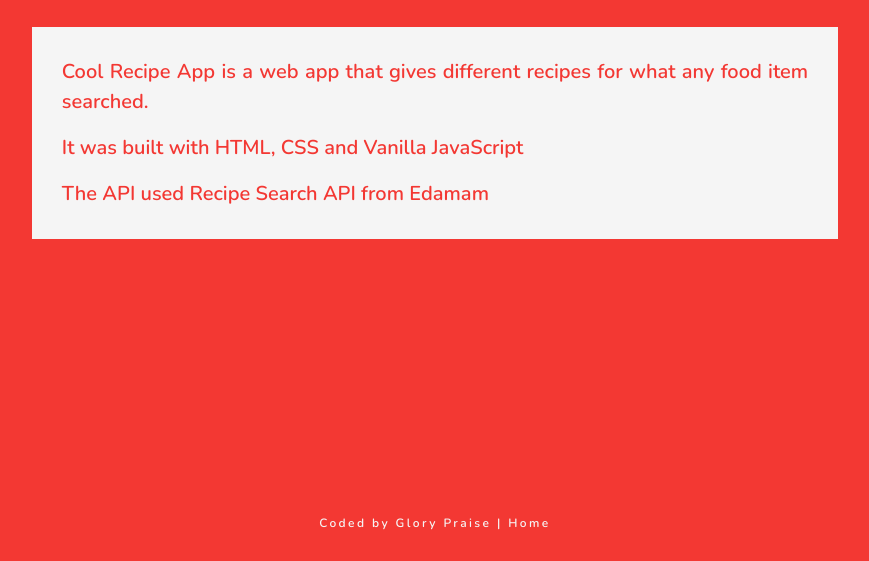
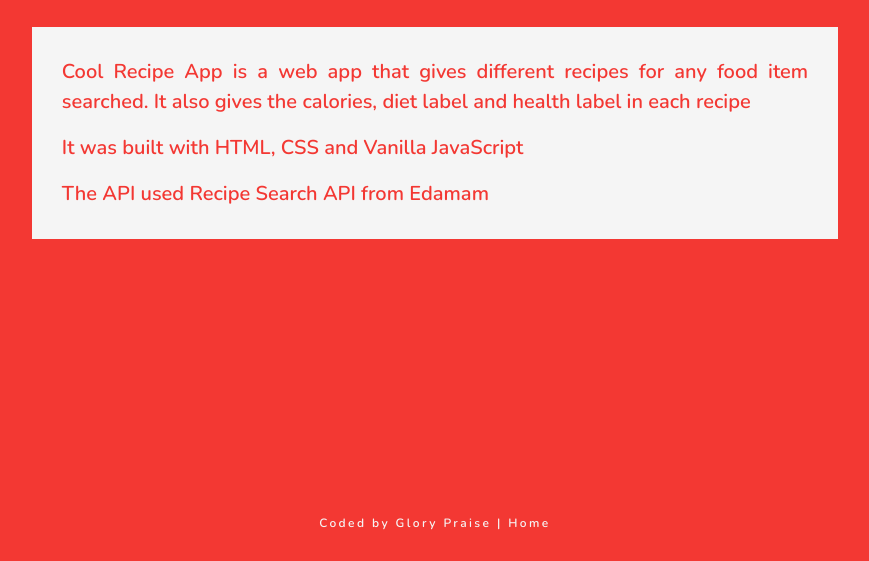
Before and after one commit to emmaglorypraise/Food-recipe-web-app, a plain HTML site: page about.html in a window 1280 px wide. Shown: the part 315-876 px from the top of the page, without its empty margins (205-1074 px from the left). Drawn offline with nearby package versions, Linux system fonts and the light colour scheme.

Commit message:
edited about page

```diff
--- a/about.html
+++ b/about.html
@@ -15,7 +15,7 @@
     <div class="container about">
       <h3 class="brand">About Cool Recipe App</h3>
       <div class="about-text">
-        <p>Cool Recipe App is a web app that gives different recipes for what any food item searched.  </p><br>
+        <p>Cool Recipe App is a web app that gives different recipes for any food item searched. It also gives the calories, diet label and health label in each recipe</p><br>
         <p>It was built with HTML, CSS and Vanilla JavaScript</p><br>
         <p>The API used Recipe Search API from Edamam</p>
       </div>
```
